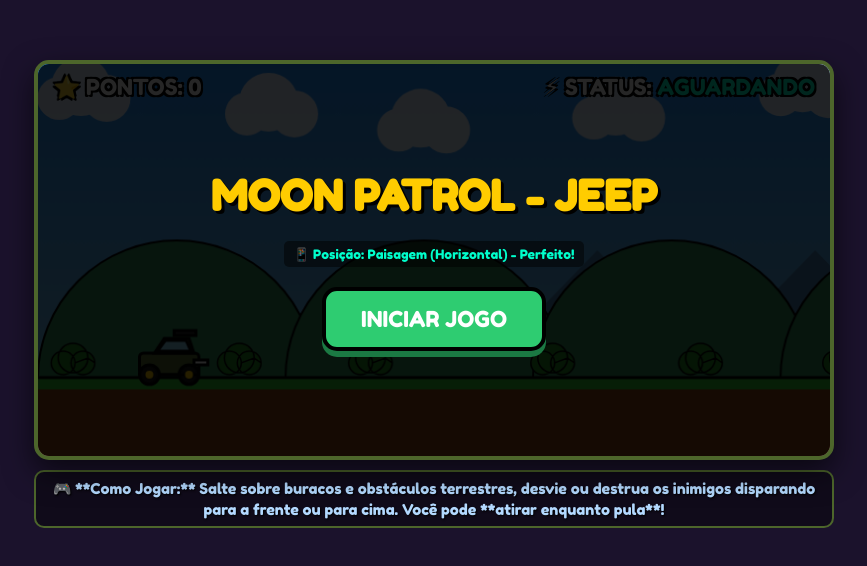
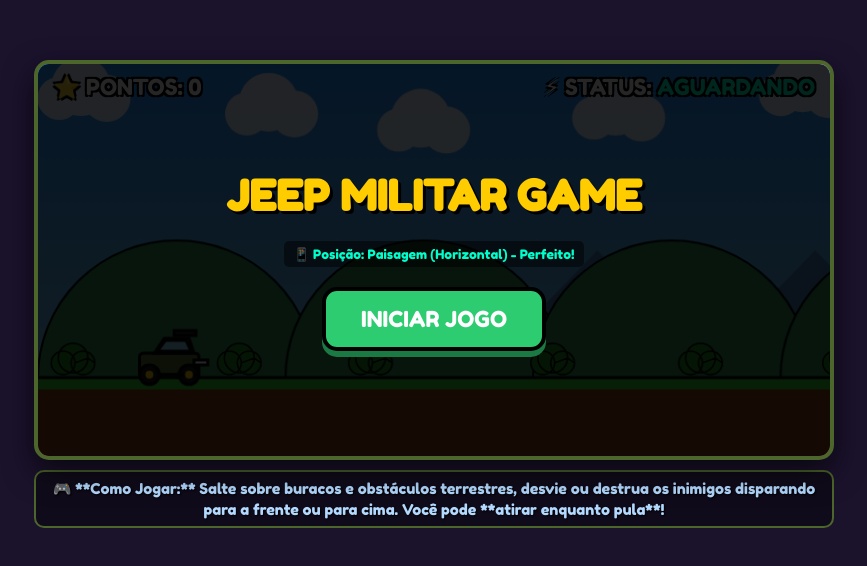
Before and after one commit to lglcunha/Jeep-game, a plain HTML site: page index.html in a window 1280 px wide. Shown: the part 106-672 px from the top of the page, without its empty margins (206-1073 px from the left). Drawn offline with Linux system fonts and the light colour scheme.

Commit message:
Update index.html

```diff
--- a/index.html
+++ b/index.html
@@ -193,7 +193,7 @@
 
     <div id="game-container">
         <div id="start-screen">
-            <h1>MOON PATROL - JEEP</h1>
+            <h1>JEEP MILITAR GAME</h1>
             <div id="orientation-alert">📱 Posição do Celular: Retrato</div>
             <button id="btnStartGame">INICIAR JOGO</button>
         </div>
```
